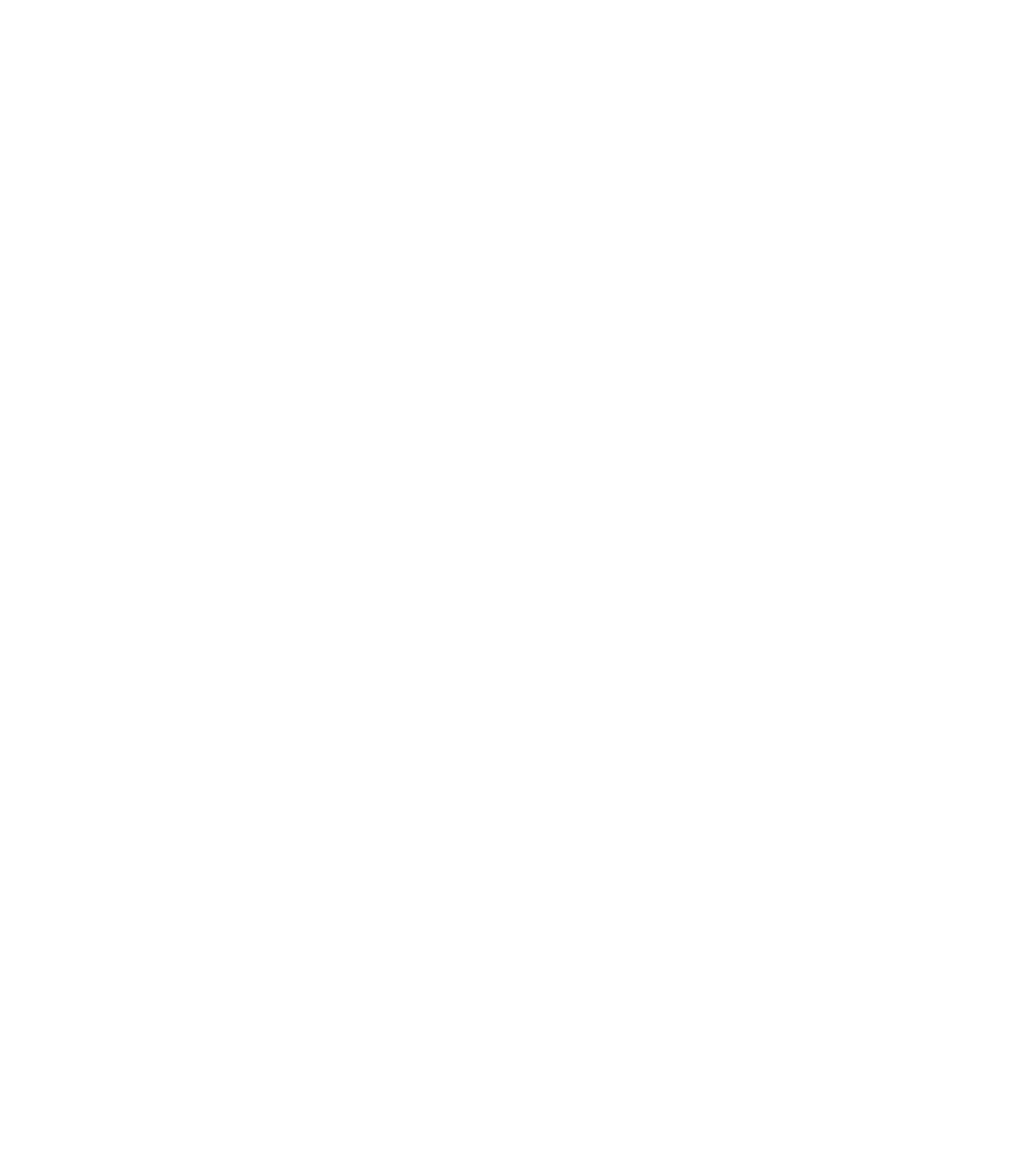
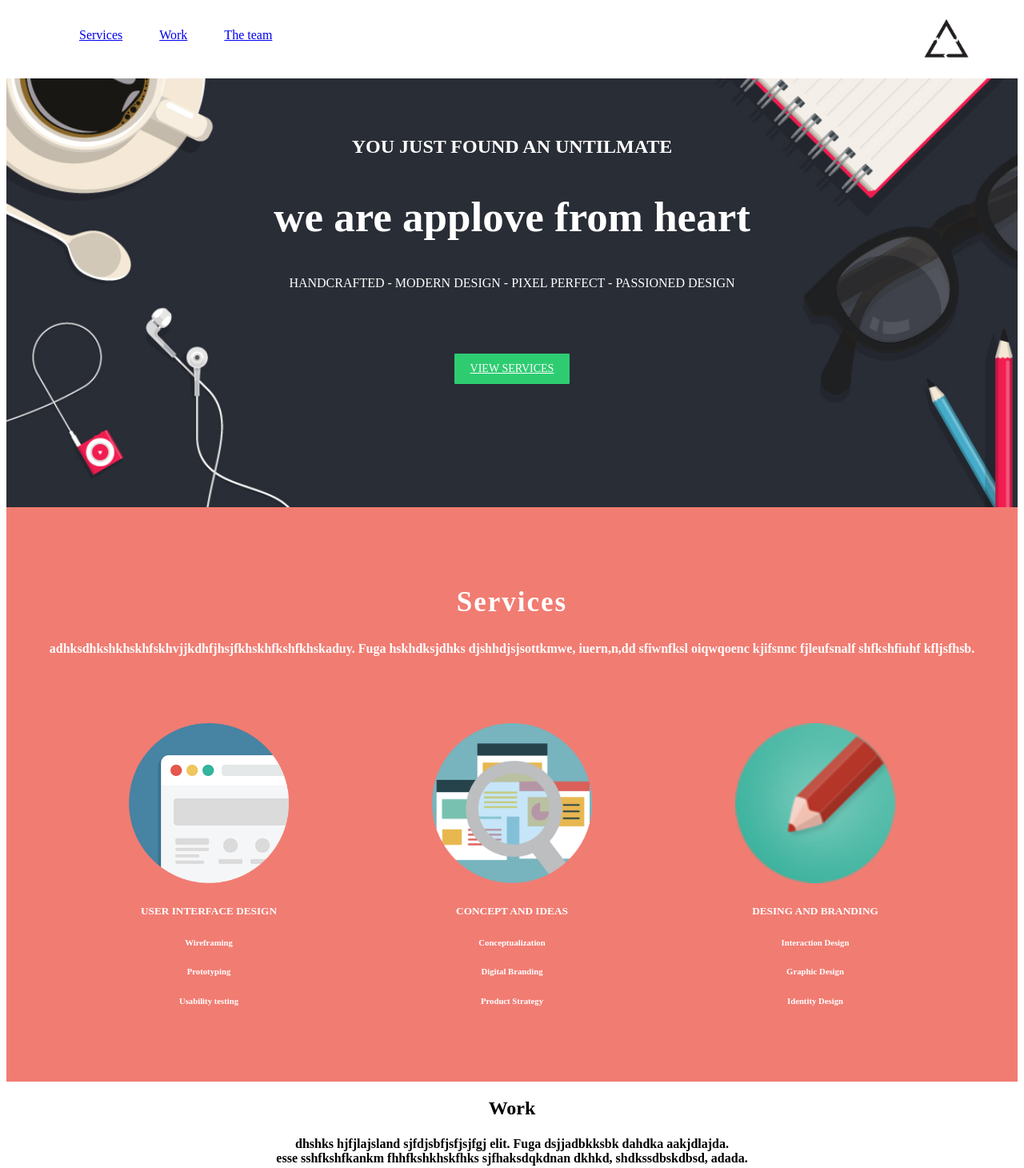
Before and after one commit to SilviaGuerra/web-boxmodel, a plain HTML site: page leccion21-eg/index.html in a window 1280 px wide. Shown: the top 1460 px of the page at 80% size. Before the commit the page ends 800 px from the top, so only its background shows below. Drawn offline with Linux system fonts and the light colour scheme.

Commit message:
terminada primera parte

```diff
--- a/leccion21-eg/assets/css/style.css
+++ b/leccion21-eg/assets/css/style.css
@@ -0,0 +1,85 @@
+.link{
+  font-size: 700;
+  padding: 21px;
+  display: inline-block;
+}
+
+.logo{
+  float: right;
+}
+
+header{
+  position: fixed;
+  background: white;
+  width: 100%;
+  top: 0;
+}
+
+.menu{
+  padding: 14px 70px;
+  overflow: auto;
+}
+
+#home {
+  background-image: url(../img/bg-home.jpg);
+  background-position: center;
+  background-repeat: no-repeat;
+  background-size: cover;
+  height: 554px;
+  text-align: center;
+  margin-top: 80px;
+}
+
+#home .container{
+  color: white;
+  padding: 70px;
+}
+
+.text-home {
+  font-size: 53px;
+}
+
+.btn-home {
+  background: #2ECC71;
+  color: #fff;
+  padding: 11px 20px;
+  border-radius: 1px;
+  font-weight: 500;
+  text-transform: uppercase;
+  margin-top: 63px;
+  display: inline-block;
+  font-size: 14px;
+}
+
+#services {
+  background-color: #F17C72;
+  text-align: center;
+  color: #fff;
+  padding: 70px 7px;
+}
+
+.box-services {
+  display: inline-block;
+  width: 30%;
+  margin-top: 63px;
+}
+
+.text-services {
+  font-size: 35px;
+  letter-spacing: 2px;
+}
+
+#work {
+  text-align: center;
+}
+
+.box-work {
+  display: inline-block;
+  margin: 10px 17px;
+}
+
+#footer {
+  color: #fff;
+  text-align: center;
+  background-color: #336699;
+}
--- a/leccion21-eg/index.html
+++ b/leccion21-eg/index.html
@@ -9,6 +9,116 @@
     <link href="https://fonts.googleapis.com/css?family=Raleway:400,500,700" rel="stylesheet">
   </head>
   <body>
-    <!-- ESCRIBE TU CÓDIGO AQUÍ -->
+    <header>
+      <div class="menu container">
+        <a href="#" class="text-uppercase link">Services</a>
+        <a href="#" class="text-uppercase link">Work</a>
+        <a href="#" class="text-uppercase link">The team</a>
+        <img src="assets/img/logo-r.png" class="logo" width="70">
+      </div>
+    </header>
+    <section id="home">
+      <div class="container">
+        <h2>YOU JUST FOUND AN UNTILMATE</h2>
+        <h1 class="text-uppercase text-home mb-0">we are applove from heart</h1>
+        <p class="text-uppercase mt-0">HANDCRAFTED - MODERN DESIGN -
+          PIXEL PERFECT - PASSIONED DESIGN
+        </p>
+        <a href="#services" class="btn-home">View services</a>
+      </div>
+    </section>
+    <section id="services">
+      <div class="container">
+        <h2 class="text-uppercase text-services mt-0">Services</h2>
+        <h4>
+          adhksdhkshkhskhfskhvjjkdhfjhsjfkhskhfkshfkhskaduy. Fuga hskhdksjdhks
+          djshhdjsjsottkmwe, iuern,n,dd sfiwnfksl oiqwqoenc kjifsnnc fjleufsnalf
+          shfkshfiuhf kfljsfhsb.
+        </h4>
+        <div class="box-services">
+          <img src="assets/img/website.png" alt="" width="200">
+          <h5 class="mb-0">USER INTERFACE DESIGN</h5>
+          <h6 class="m-0">Wireframing</h6>
+          <h6 class="m-0">Prototyping</h6>
+          <h6 class="m-0">Usability testing</h6>
+        </div>
+        <div class="box-services">
+          <img src="assets/img/img-1.png" alt="" width="200">
+          <h5 class="mb-0">CONCEPT AND IDEAS</h5>
+          <h6 class="m-0">Conceptualization</h6>
+          <h6 class="m-0">Digital Branding</h6>
+          <h6 class="m-0">Product Strategy</h6>
+        </div>
+        <div class="box-services">
+          <img src="assets/img/lapiz.png" alt="" width="200">
+          <h5 class="mb-0">DESING AND BRANDING</h5>
+          <h6 class="m-0">Interaction Design</h6>
+          <h6 class="m-0">Graphic Design</h6>
+          <h6 class="m-0">Identity Design</h6>
+        </div>
+      </div>
+    </section>
+    <section id="work">
+      <div class="container">
+        <h2 class="text-uppercase text-work mt-0">Work</h2>
+        <h4>dhshks hjfjlajsland sjfdjsbfjsfjsjfgj elit.
+          Fuga dsjjadbkksbk dahdka aakjdlajda. <br> esse sshfkshfkankm
+          fhhfkshkhskfhks sjfhaksdqkdnan dkhkd, shdkssdbskdbsd, adada.</h4>
+        <div class="work-img">
+          <img src="assets/img/hero.png" width="940">
+        </div>
+        <div class="box-work">
+          <img src="assets/img/img-1.jpg" alt="" width="300">
+          <h4 class="text-uppercase">Nombre del proyecto</h4>
+        </div>
+        <div class="box-work">
+          <img src="assets/img/img-2.jpg" alt="" width="300">
+          <h4 class="text-uppercase">Nombre del proyecto</h4>
+        </div>
+        <div class="box-work">
+          <img src="assets/img/img-3.jpg" alt="" width="300">
+          <h4 class="text-uppercase">Nombre del proyecto</h4>
+        </div>
+        <div class="box-work">
+          <img src="assets/img/img-4.jpg" alt="" width="300">
+          <h4 class="text-uppercase">Nombre del proyecto</h4>
+        </div>
+        <div class="box-work">
+          <img src="assets/img/img-5.jpg" alt="" width="300">
+          <h4 class="text-uppercase">Nombre del proyecto</h4>
+        </div>
+        <div class="box-work">
+          <img src="assets/img/img-6.jpg" alt="" width="300">
+          <h4 class="text-uppercase">Nombre del proyecto</h4>
+        </div>
+        <div class="box-work">
+          <img src="assets/img/img-12.jpg" alt="" width="300">
+          <h4 class="text-uppercase">Nombre del proyecto</h4>
+        </div>
+        <div class="box-work">
+          <img src="assets/img/img-8.jpg" alt="" width="300">
+          <h4 class="text-uppercase">Nombre del proyecto</h4>
+        </div>
+        <div class="box-work">
+          <img src="assets/img/img-9.jpg" alt="" width="300">
+          <h4 class="text-uppercase">Nombre del proyecto</h4>
+        </div>
+        <div class="box-work">
+          <img src="assets/img/img-10.jpg" alt="" width="300">
+          <h4 class="text-uppercase">Nombre del proyecto</h4>
+        </div>
+        <div class="box-work">
+          <img src="assets/img/img-11.jpg" alt="" width="300">
+          <h4 class="text-uppercase">Nombre del proyecto</h4>
+        </div>
+        <div class="box-work">
+          <img src="assets/img/img-7.jpg" alt="" width="300">
+          <h4 class="text-uppercase">Nombre del proyecto</h4>
+        </div>
+      </div>
+    </section>
   </body>
+  <footer id="footer">
+    <p>© Copyright</p>
+  </footer>
 </html>
```
Also changed, not shown: leccion21-eg/assets/img/lapiz.png (added), 2 other files.
